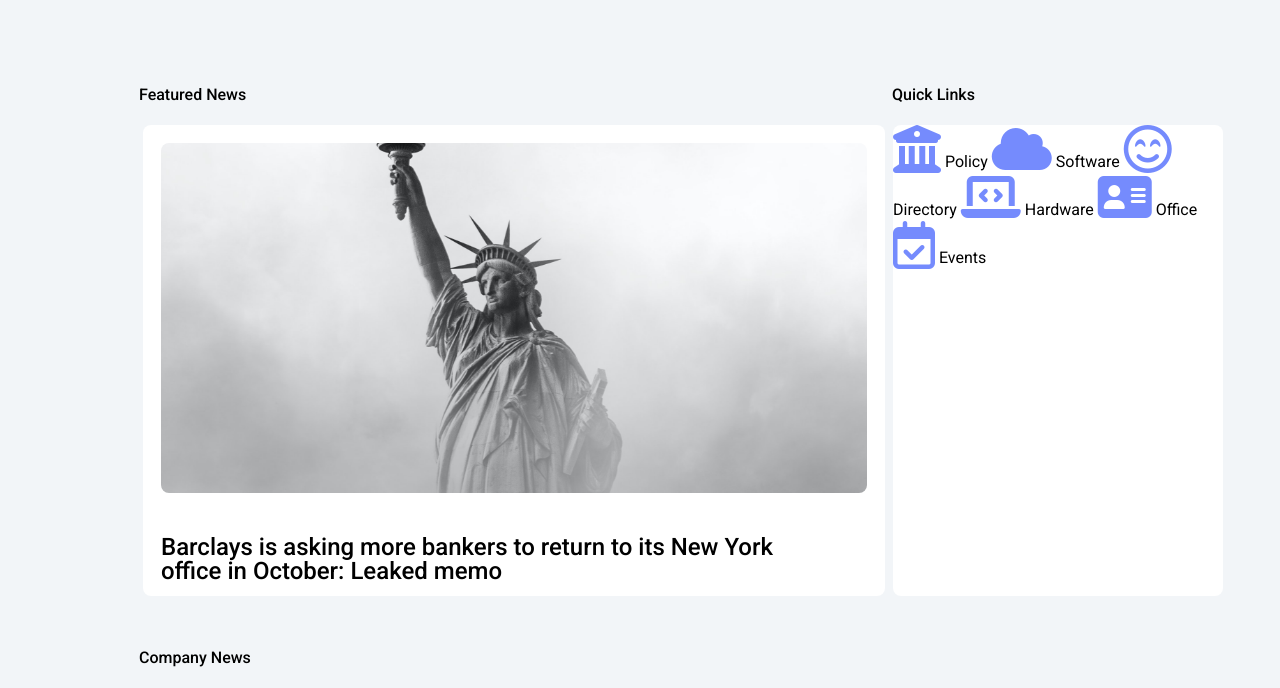
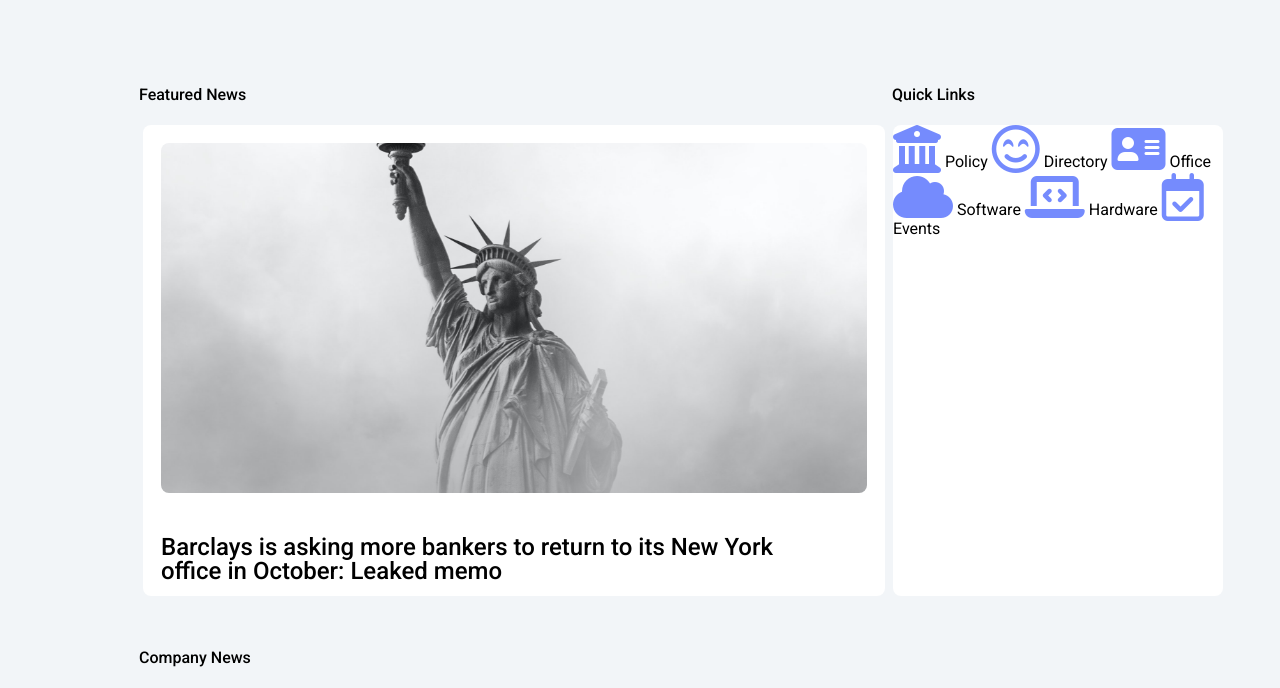
Before and after one commit to AnnaShambe/homework6, a plain HTML site: page index.html in a window 1280 px wide. Shown: the part 99-787 px from the top of the page. Drawn offline with Linux system fonts and the light colour scheme.

Commit message:
cant fix right container :(

```diff
--- a/css/style.css
+++ b/css/style.css
@@ -137,10 +137,6 @@
     background-color: #FFFFFF;
     border-radius: 8px;
     color: #758BFD;
-}
-
-.rightbox_content{
-
 }
 
 
--- a/index.html
+++ b/index.html
@@ -42,18 +42,18 @@
                 </div>
                 <div class="box_right">
                     <div class="rightbox_content">
-                        <i class="fa-solid fa-building-columns fa-3x"></i>
-                        <a href="#">Policy</a>
-                        <i class="fa-solid fa-cloud fa-3x"></i>
-                        <a href="#">Software</a>
-                        <i class="fa-regular fa-face-smile-beam fa-3x"></i>
-                        <a href="#">Directory</a>
-                        <i class="fa-solid fa-laptop-code fa-3x"></i>
-                        <a href="#">Hardware</a>
-                        <i class="fa-solid fa-address-card fa-3x"></i>
-                        <a href="#">Office</a>
-                        <i class="fa-regular fa-calendar-check fa-3x"></i>
-                        <a href="#">Events</a>
+                            <i class="fa-solid fa-building-columns fa-3x"></i>
+                            <a class="link1" href="#">Policy</a>
+                            <i class="fa-regular fa-face-smile-beam fa-3x"></i>
+                            <a class="link2" href="#">Directory</a>
+                            <i class="fa-solid fa-address-card fa-3x"></i>
+                            <a class="link3" href="#">Office</a>
+                            <i class="fa-solid fa-cloud fa-3x"></i>
+                            <a class="link4" href="#">Software</a>
+                            <i class="fa-solid fa-laptop-code fa-3x"></i>
+                            <a class="link5" href="#">Hardware</a>
+                            <i class="fa-regular fa-calendar-check fa-3x"></i>
+                            <a class="link6" href="#">Events</a>
                     </div>
                 </div>
             </main>
```
